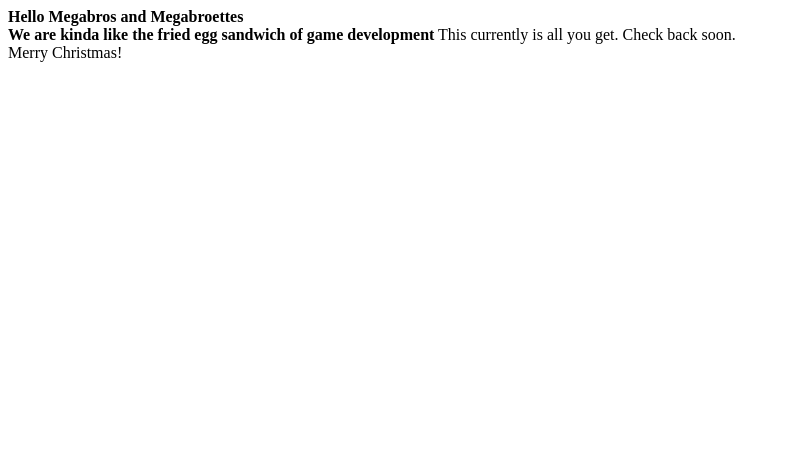
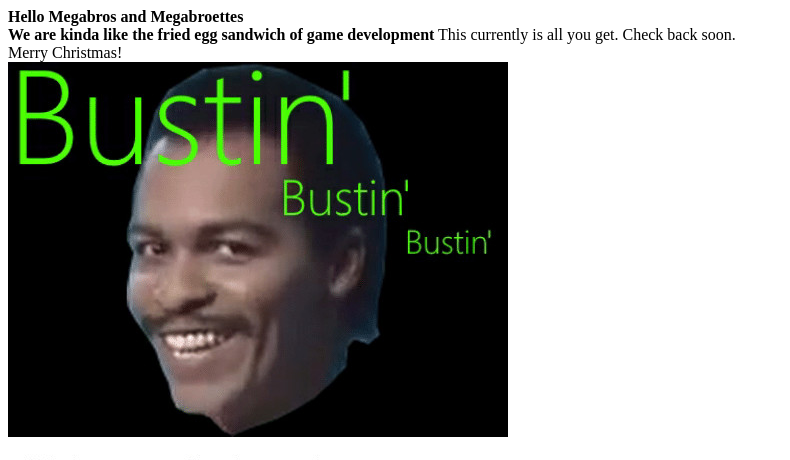
Before and after one commit to megabrobro/megabrogames.github.io, a plain HTML site: page index.html in a window 1280 px wide. Shown: the top 460 px of the page, without its empty margins (0-790 px from the left). Drawn offline with Linux system fonts and the light colour scheme.

Commit message:
Update index.html

```diff
--- a/index.html
+++ b/index.html
@@ -10,6 +10,6 @@
 	This currently is all you get. Check back soon.</br>
 	Merry Christmas!</br>
 
-	<!-- <A HREF="http://megabrogames.github.io/pic123.jpg"><IMG SRC="pic123.jpg" ALT="Home"></A> -->
+	<A HREF="https://megabrogames.github.io/pic123.jpg"><IMG SRC="pic123.jpg" ALT="Home"></A>
 </body>
 </html>
```
